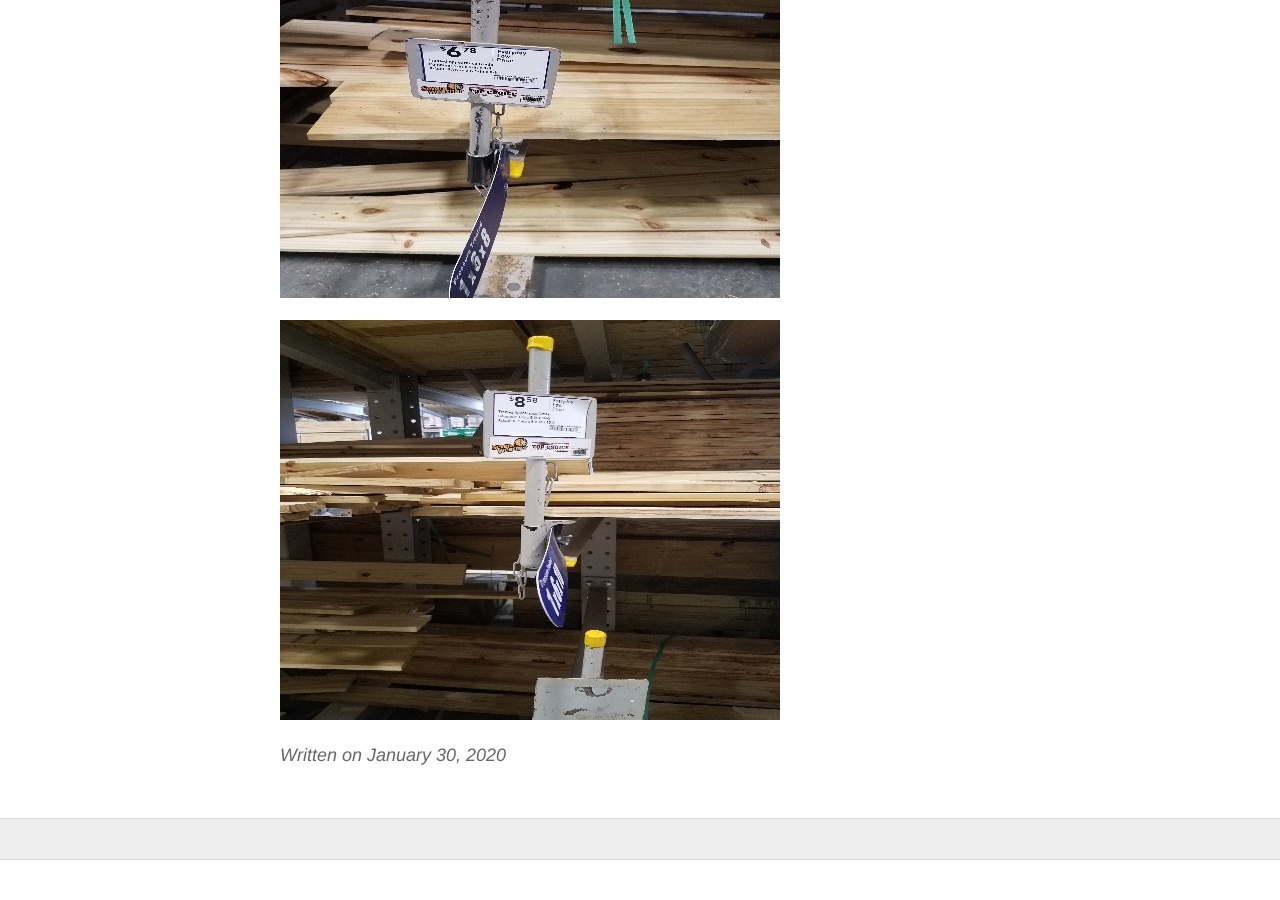
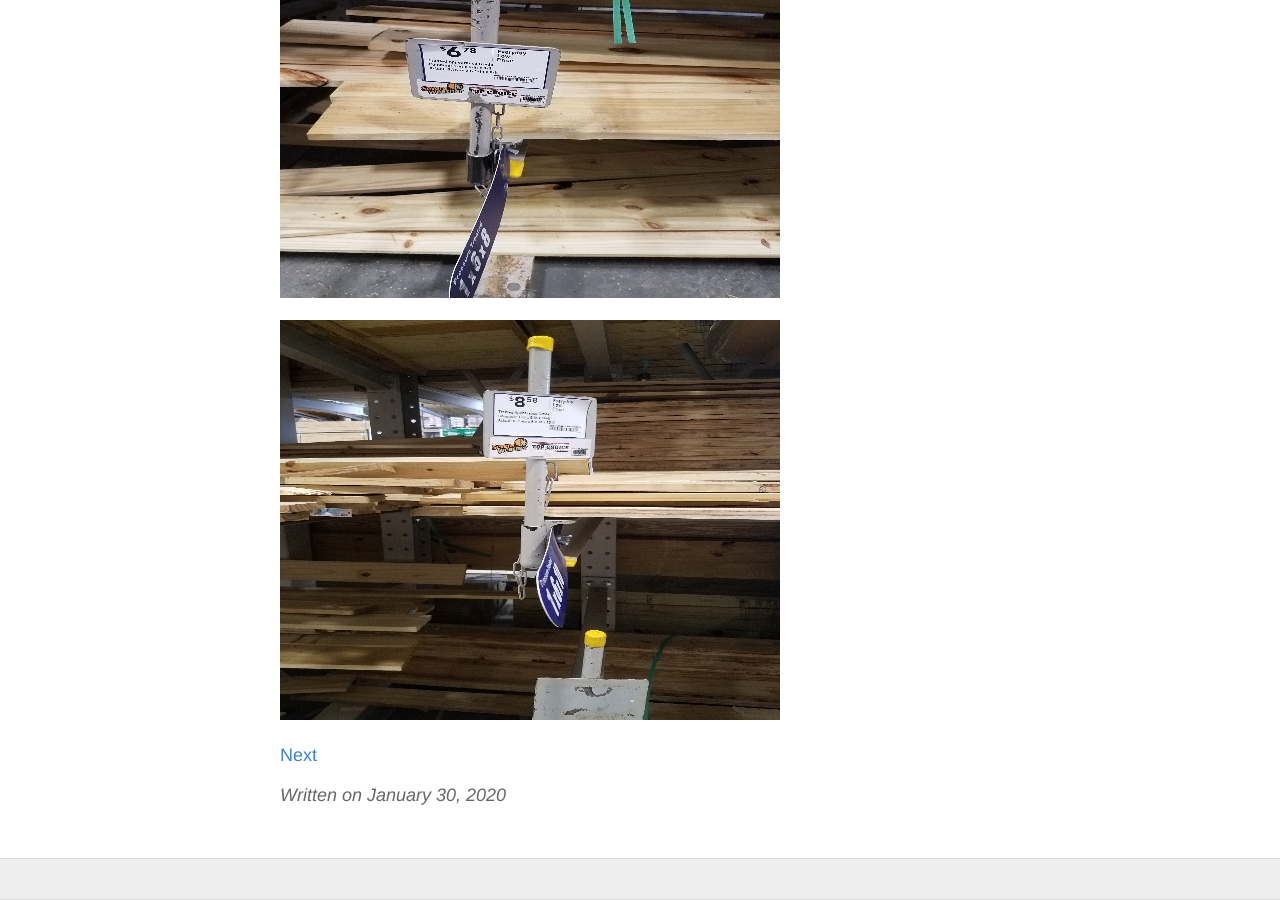
Before and after one commit to gbuk21/General, a Jekyll site: the page built from split1/_posts/2020-01-30-Home Depot wood prices for raised beds pictues.md, in a window 1280 px wide and 900 px high, scrolled down 2534 px. Built offline with Jekyll 4.4.1, drawn with Linux system fonts in a browser that asks for light colours; before the commit the page ends 3394 px from its top, so only the background shows below that.

Commit message:
Update 2020-01-30-Home Depot wood prices for raised beds pictues.md

```diff
--- a/split1/_posts/2020-01-30-Home Depot wood prices for raised beds pictues.md
+++ b/split1/_posts/2020-01-30-Home Depot wood prices for raised beds pictues.md
@@ -22,3 +22,6 @@ Dog Ear PT picket - Comes in 0.625 in X 5.5 in X 8 ft - priced at $2.97
 
 
 <img src="{{ site.baseurl }}/images/Home Depot wood prices for raised beds7.jpg" class="responsive" width="500" height="400" />
+
+
+[Next]({{ site.baseurl }}{% link split1/_posts/2020-01-30-Aldi wine selection pictues.md %})
```
